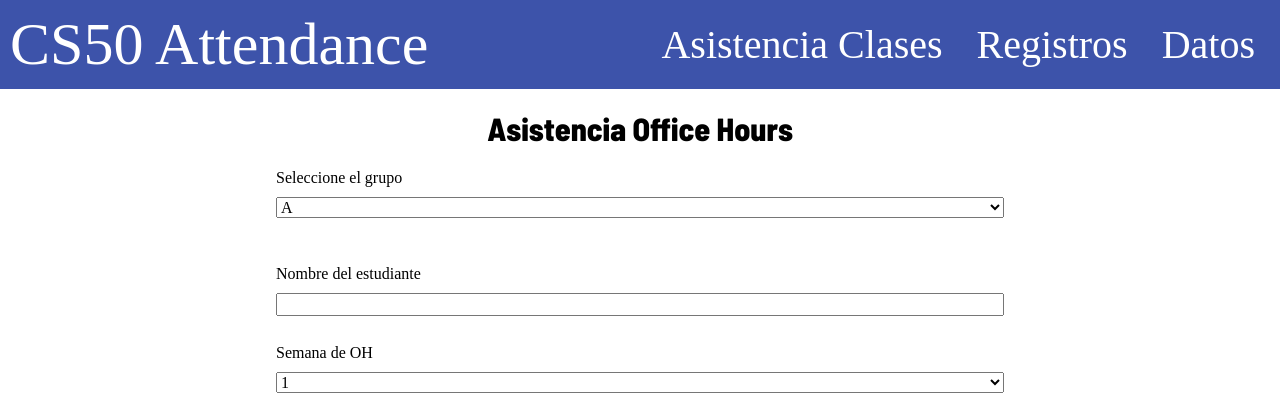
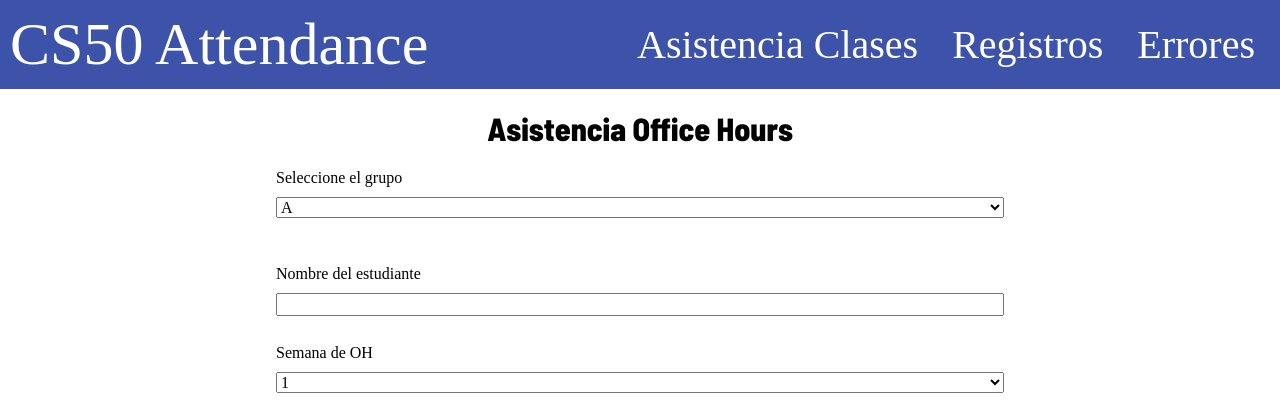
Before and after one commit to Mau5trakt/attendance, a Flask app: page / in a window 1280 px wide. Shown: the top 420 px of the page. Run offline with Flask 3, Linux system fonts and the light colour scheme; a user stored in the database is signed in; some web fonts are replaced.

Commit message:
refactor: corrected route in the nav

```diff
--- a/templates/ohattendance.html
+++ b/templates/ohattendance.html
@@ -7,7 +7,7 @@
 {%block links%}
 <a href="/classAttendance" class="nav-link">Asistencia Clases</a>
 <a href="/registros" class="nav-link">Registros</a>
-<a href="/datos" class="nav-link">Datos</a>
+<a href="/errores" class="nav-link">Errores</a>
 {%endblock%}
 
 {%block contenido%}
```
